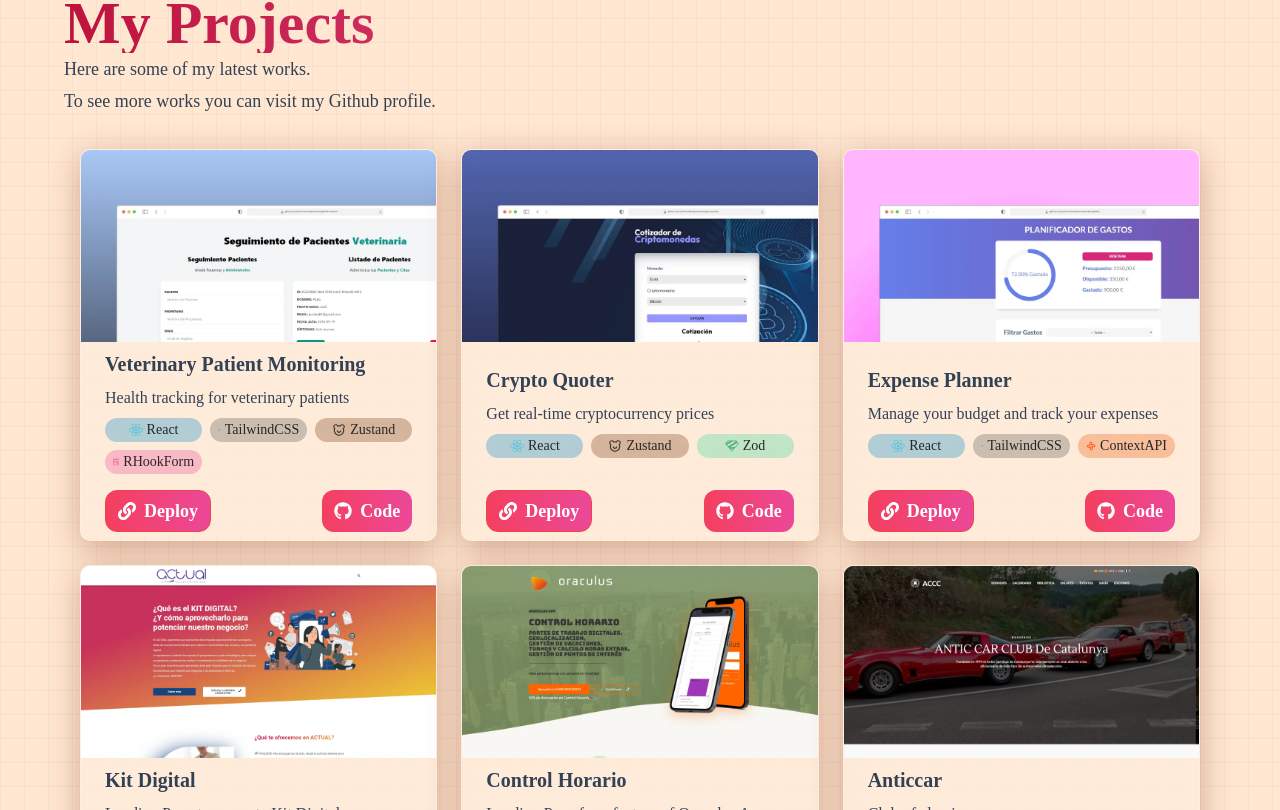
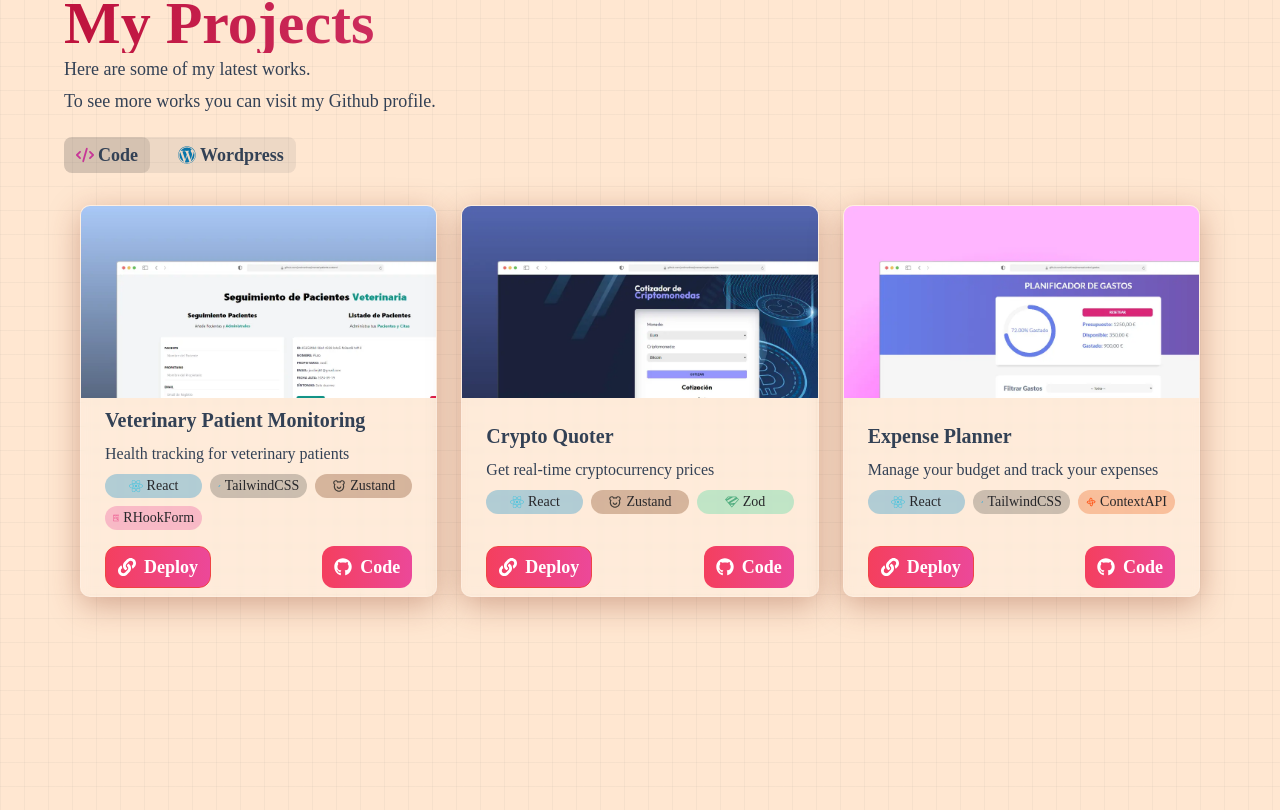
Before and after one commit to jordimartinezjimenez/portfolio, a React (Vite) app: page / in a window 1280 px wide. Shown: the part 990-1800 px from the top of the page. Built offline with nearby package versions, Linux system fonts and the light colour scheme.

Commit message:
Tabs in the projects section for better order

```diff
--- a/package.json
+++ b/package.json
@@ -10,6 +10,7 @@
     "preview": "vite preview"
   },
   "dependencies": {
+    "@headlessui/react": "^2.1.8",
     "@lottiefiles/react-lottie-player": "^3.5.4",
     "flag-icons": "^7.2.3",
     "i18next": "^23.15.1",
--- a/src/components/Card.tsx
+++ b/src/components/Card.tsx
@@ -4,11 +4,12 @@ import { FaGithub, FaLink } from 'react-icons/fa';
 
 type CardProps = {
     project: Project
+    type: string
 }
 
-export default function Card({ project }: CardProps) {
+export default function Card({ project, type }: CardProps) {
 
-    const { type, image, title, title_es, description, description_es, demoLink, codeLink, techs } = project
+    const { image, title, title_es, description, description_es, demoLink, codeLink, techs } = project
     const { t } = useTranslation()
     const lng = localStorage.getItem('i18nLng')
 
--- a/src/components/List.tsx
+++ b/src/components/List.tsx
@@ -1,14 +1,19 @@
 import Card from './Card';
 import { projects } from '../data/projects'
 
-export default function List() {
+type ListProps = {
+    type: string
+}
+
+export default function List({ type }: ListProps) {
     return (
         <div className="container mx-auto px-4 py-8">
             <div className="grid grid-cols-1 sm:grid-cols-2 md:grid-cols-2 lg:grid-cols-3 gap-6">
-                {projects.map((project) => (
+                {projects.filter((project) => project.type === type).map((project) => (
                     <Card
                         key={project.id}
                         project={project}
+                        type={type}
                     />
                 ))}
             </div>
--- a/src/components/Projects.tsx
+++ b/src/components/Projects.tsx
@@ -1,5 +1,7 @@
 import { useTranslation, Trans } from "react-i18next"
+import { Tab, TabGroup, TabList, TabPanel, TabPanels } from '@headlessui/react'
 import List from './List'
+import { FaCode, FaWordpress } from "react-icons/fa6"
 
 export default function Projects() {
 
@@ -7,13 +9,35 @@ export default function Projects() {
 
     return (
         <section id='projects' className='container mx-auto min-h-[100vh] py-16'>
-            <h2 className='text-4xl lg:text-6xl font-extrabold text-transparent bg-clip-text bg-gradient-to-r from-rose-700 to-pink-400'>{t('projects.title')}</h2>
+            <h2 className='text-4xl font-extrabold text-transparent lg:text-6xl bg-clip-text bg-gradient-to-r from-rose-700 to-pink-400'>{t('projects.title')}</h2>
             <div className='mx-auto'>
                 <div>
                     <p className="text-pretty"><Trans>{t('projects.text')}</Trans></p>
                 </div>
                 <div>
-                    <List />
+                    <div className="flex w-full justify-center mt-5">
+                        <div className="w-full">
+                            <TabGroup>
+                                <TabList className="flex gap-x-4 bg-zinc-600/10 w-[14.5rem] rounded-lg">
+                                    <Tab className="rounded-lg py-1 px-3 text-sm/6 font-semibold focus:outline-none data-[selected]:bg-black/10 data-[hover]:bg-black/5 data-[selected]:data-[hover]:bg-black/10 data-[focus]:outline-1 data-[focus]:outline-black">
+                                        <p className="flex items-center justify-center gap-1 text-lg"><FaCode color="#c73697" /><span>Code</span></p>
+                                    </Tab>
+                                    <Tab className="rounded-lg py-1 px-3 text-sm/6 font-semibold focus:outline-none data-[selected]:bg-black/10 data-[hover]:bg-black/5 data-[selected]:data-[hover]:bg-black/10 data-[focus]:outline-1 data-[focus]:outline-black">
+                                        <p className="flex items-center justify-center gap-1 text-lg"><FaWordpress color="#0775aa" /><span>Wordpress</span></p>
+                                    </Tab>
+                                </TabList>
+                                <TabPanels>
+                                    <TabPanel>
+                                        <List type='code' />
+                                    </TabPanel>
+                                    <TabPanel>
+                                        <List type='wp' />
+                                    </TabPanel>
+                                </TabPanels>
+                            </TabGroup>
+                        </div>
+                    </div>
+                    {/* <List /> */}
                 </div>
             </div>
         </section>
```
Also changed, not shown: 1 other file (tests, documents, lock files or other folders).
